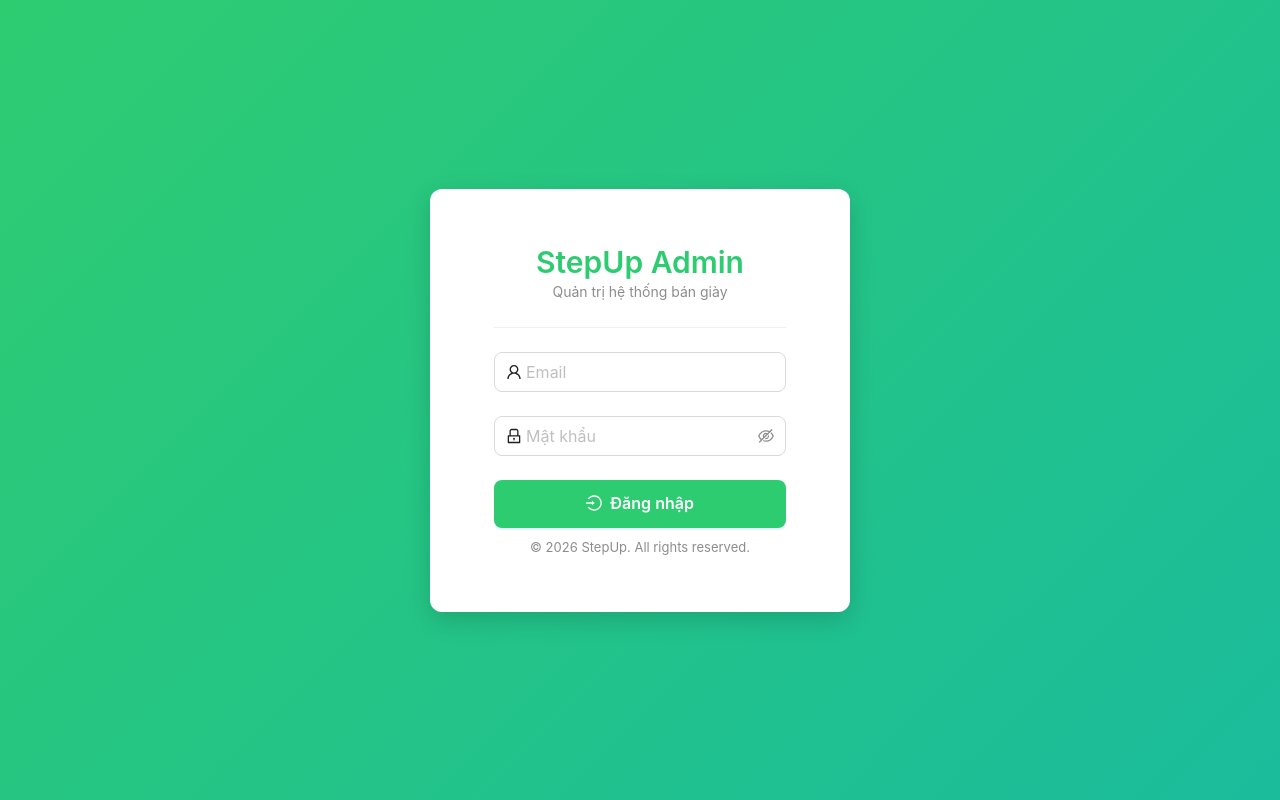
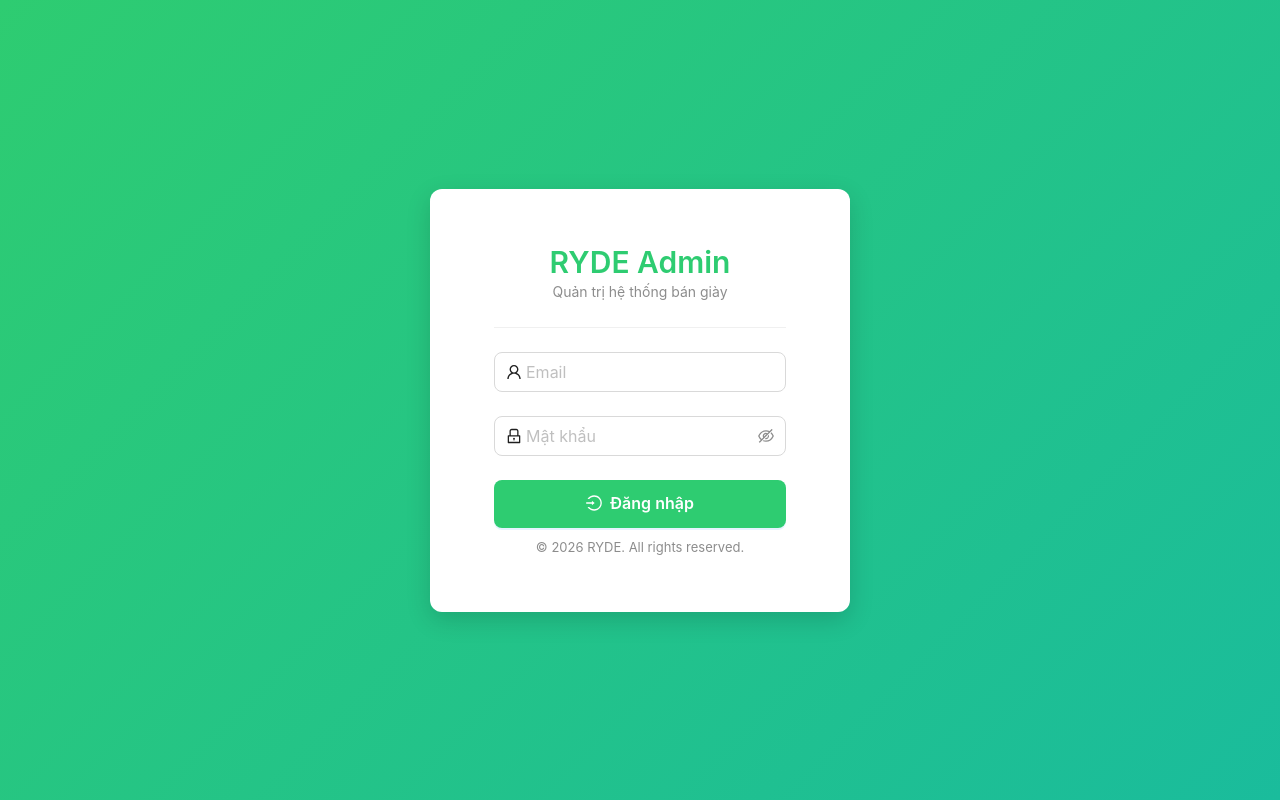
Before and after one commit to nguyentruongtrinh2005/DATN_WebADmin, a React (Vite) app: page /login in a window 1280 px wide. Built offline with nearby package versions, Linux system fonts and the light colour scheme; no server answers.

Commit message:
doi ten thuong hieu thanh ryde o layout va dang nhap

```diff
--- a/index.html
+++ b/index.html
@@ -3,7 +3,7 @@
   <head>
     <meta charset="UTF-8" />
     <meta name="viewport" content="width=device-width, initial-scale=1.0" />
-    <title>StepUp Admin - Quản trị hệ thống</title>
+    <title>RYDE Admin - Quản trị hệ thống</title>
   </head>
   <body>
     <div id="root"></div>
--- a/src/components/AdminLayout.jsx
+++ b/src/components/AdminLayout.jsx
@@ -56,7 +56,7 @@ const AdminLayout = () => {
               textTransform: "uppercase",
             }}
           >
-            {collapsed ? "SU" : "StepUp"}
+            {collapsed ? "RY" : "RYDE"}
           </Text>
         </div>
 
--- a/src/pages/Login.jsx
+++ b/src/pages/Login.jsx
@@ -56,7 +56,7 @@ const Login = () => {
       >
         <div style={{ textAlign: "center" }}>
           <Title level={2} style={{ color: "#2ecc71", margin: 0 }}>
-            StepUp Admin
+            RYDE Admin
           </Title>
           <Text type="secondary">Quản trị hệ thống bán giày</Text>
         </div>
@@ -103,7 +103,7 @@ const Login = () => {
 
           <div style={{ textAlign: "center" }}>
             <Text type="secondary" style={{ fontSize: 13 }}>
-              © {new Date().getFullYear()} StepUp. All rights reserved.
+              © {new Date().getFullYear()} RYDE. All rights reserved.
             </Text>
           </div>
         </Form>
```
